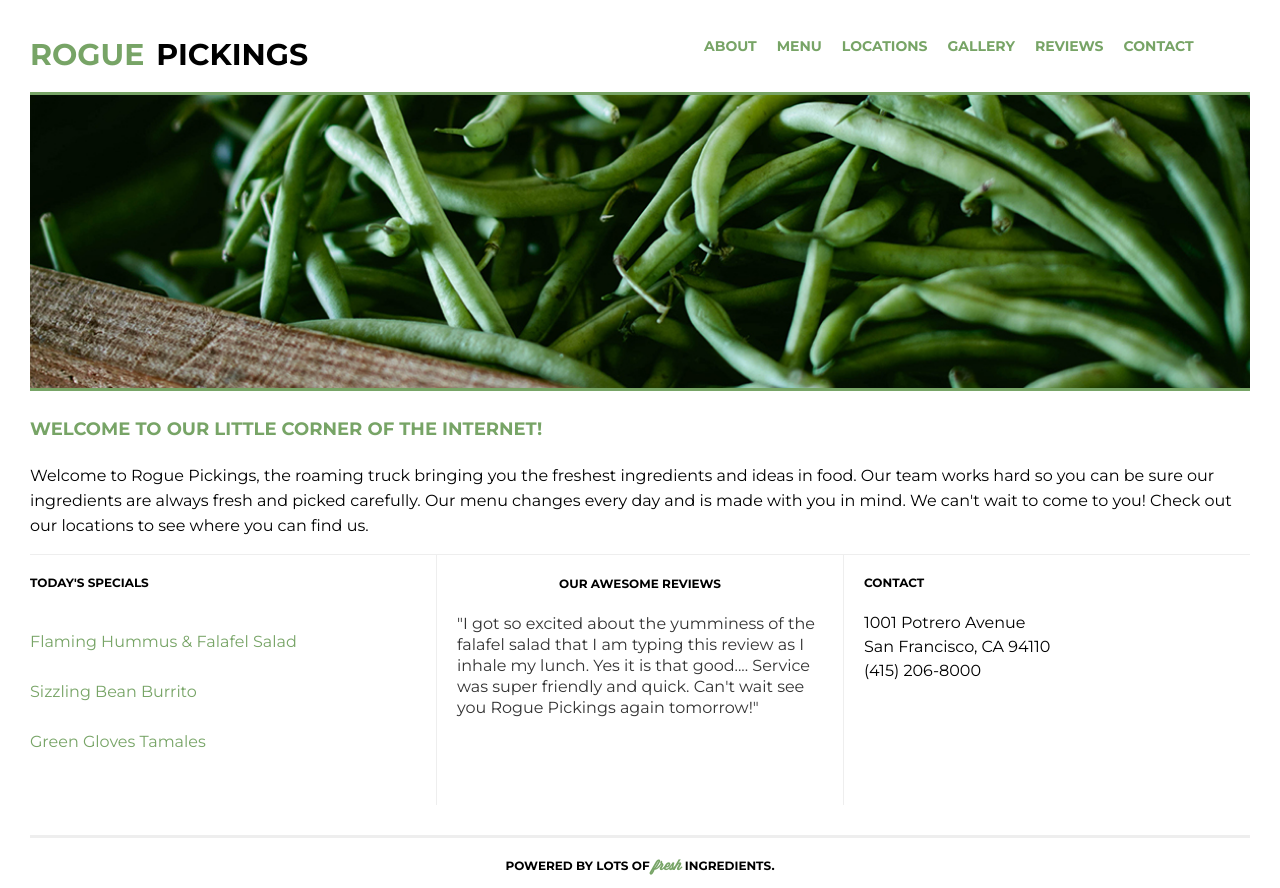
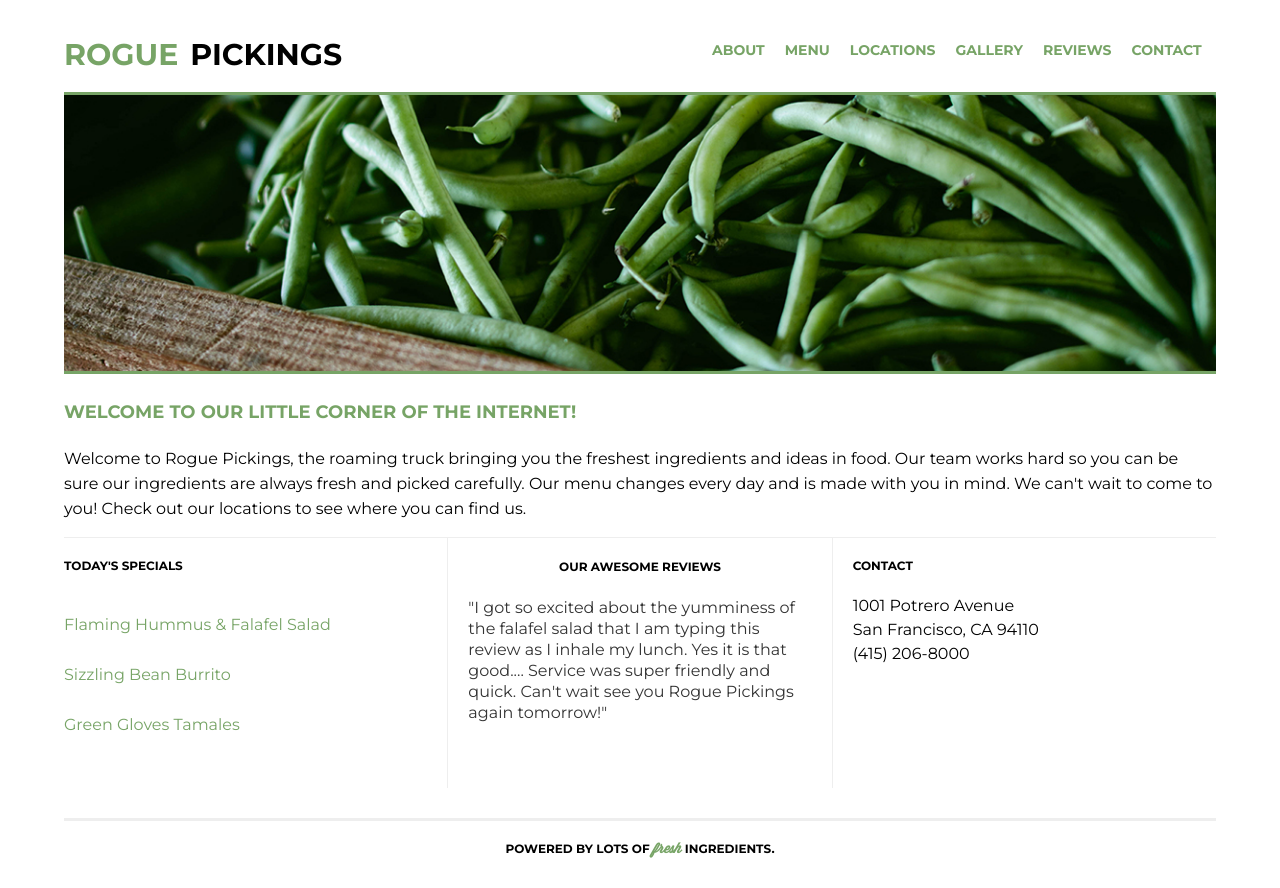
Before and after one commit to indiablonix/rogue-pickings, a plain HTML site: page index.html in a window 1280 px wide. Drawn offline with Linux system fonts and the light colour scheme.

Commit message:
few tweeks

```diff
--- a/css/main.css
+++ b/css/main.css
@@ -17,7 +17,8 @@ body {
 }
 
 .container{
-	width: 100%;
+	max-width: 1200px;
+	width: 90%;
 	margin: 0 30px;
 	display: flex;
 	justify-content: center;
@@ -268,6 +269,14 @@ footer span {
 		width: 100%;
 	}
 
+	header {
+		width: 100%;
+	}
+
+	header h1 {
+		width: 100%;
+	}
+
 	ul.menu {
 		height: 175px;
 		width: 175px;
@@ -306,6 +315,7 @@ footer span {
 		width: 100%;
 	}
 }
+/*===== Desktop =====*/
 
 @media all and (min-width: 1200px) {
 	.container {
@@ -332,16 +342,27 @@ footer span {
 		align-items: flex-start;
 	}
 
-	nav {
+	header nav ul {
+		display: flex;
+		justify-content: space-between;
+
+	}
+
+	header nav {
+		margin-top: 16px;
+		margin-left: 62px;
+	}
+
+	/* nav {
 		margin-left: 54px;
-	}
-	nav ul {
+	} */
+	/* nav ul {
 		height: 40px;
 		display: flex;
 		justify-content: flex-end;
 		align-items: flex-end;
 		width: 100%;
-	}
+	} */
 
 	ul.menu {
 		height: 150px;
```
